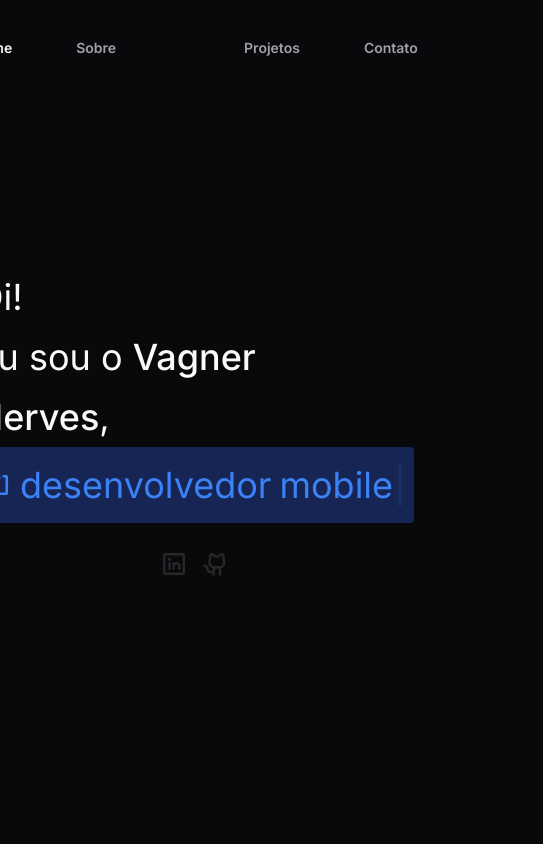
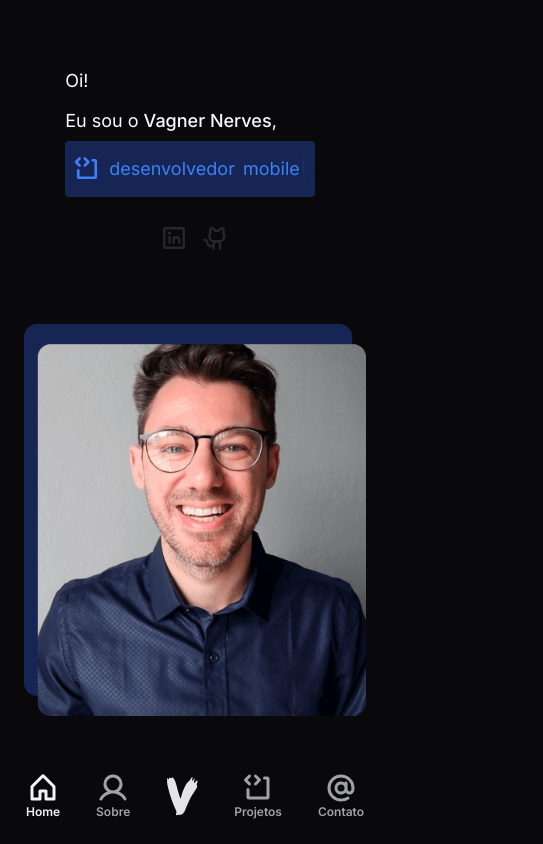
Before and after one commit to VagnerNerves/portfolio, a Next.js app: page / in a window 390 px wide. Shown: the top 844 px of the page, 543 px wide, since content can reach past the window. Built offline with nearby package versions, Linux system fonts and the light colour scheme.

Commit message:
feat: Ajusted for screen phone.

```diff
--- a/src/components/Carousel.tsx
+++ b/src/components/Carousel.tsx
@@ -19,7 +19,7 @@ export function Carousel({ data }: CarouselProps) {
       effect={"cards"}
       grabCursor={true}
       modules={[EffectCards]}
-      className="w-[260px] h-[560px]"
+      className="w-[140px] h-[290px] sm:w-[260px] sm:h-[560px]"
     >
       {data.map((value, index) => {
         return (
--- a/src/components/Footer.tsx
+++ b/src/components/Footer.tsx
@@ -4,7 +4,7 @@ export function Footer() {
   const currentYear = new Date().getFullYear();
 
   return (
-    <footer className="w-full py-16 flex justify-center items-center">
+    <footer className="w-full pt-16 pb-40 sm:py-16 flex justify-center items-center">
       <div className="max-w-7xl flex flex-1 flex-col gap-6 px-6 ">
         <div className="flex flex-row justify-between items-center gap-2">
           <p className="font-semibold text-base text-zinc-400">Vagner Nerves</p>
--- a/src/components/Header.tsx
+++ b/src/components/Header.tsx
@@ -3,6 +3,8 @@
 import { useState, useEffect } from "react";
 import Image from "next/image";
 import Link from "next/link";
+
+import { House, User, CodeBlock, At } from "@/assets/icons/PhosphorIcons";
 
 import LogoV from "../assets/logoV.svg";
 
@@ -35,41 +37,45 @@ export function Header() {
   }, []);
 
   return (
-    <header className="fixed top-0 w-full bg-zinc-950 px-10 py-5 h-24 z-50">
-      <nav className="h-full flex gap-16 justify-center items-center">
+    <header className="fixed bottom-0 sm:top-0 w-full px-2 py-5 h-24 z-50 bg-zinc-950 ">
+      <nav className="h-full flex justify-around sm:justify-center items-center sm:gap-16 ">
         <Link
           href="#home"
           data-active={activeSection === "home"}
-          className="font-semibold text-sm text-zinc-400 data-[active=true]:text-zinc-100 hover:text-zinc-100"
+          className="font-semibold text-xs sm:text-sm text-zinc-400 data-[active=true]:text-zinc-100 hover:text-zinc-100 flex flex-col justify-center items-center"
         >
+          <House weight="bold" size={32} className=" sm:hidden" />
           Home
         </Link>
 
         <Link
           href="#about"
           data-active={activeSection === "about"}
-          className="font-semibold text-sm text-zinc-400 data-[active=true]:text-zinc-100 hover:text-zinc-100"
+          className="font-semibold text-xs sm:text-sm text-zinc-400 data-[active=true]:text-zinc-100 hover:text-zinc-100 flex flex-col justify-center items-center"
         >
+          <User weight="bold" size={32} className=" sm:hidden" />
           Sobre
         </Link>
 
         <Link href="/">
-          <Image alt="Logo Vagner Nerves" src={LogoV} />
+          <Image alt="Logo Vagner Nerves" src={LogoV} className="w-8 sm:w-6" />
         </Link>
 
         <Link
           href="#projects"
           data-active={activeSection === "projects"}
-          className="font-semibold text-sm text-zinc-400 data-[active=true]:text-zinc-100 hover:text-zinc-100"
+          className="font-semibold text-xs sm:text-sm text-zinc-400 data-[active=true]:text-zinc-100 hover:text-zinc-100 flex flex-col justify-center items-center"
         >
+          <CodeBlock weight="bold" size={32} className=" sm:hidden" />
           Projetos
         </Link>
 
         <Link
           href="#contact"
           data-active={activeSection === "contact"}
-          className="font-semibold text-sm text-zinc-400 data-[active=true]:text-zinc-100 hover:text-zinc-100"
+          className="font-semibold text-xs sm:text-sm text-zinc-400 data-[active=true]:text-zinc-100 hover:text-zinc-100 flex flex-col justify-center items-center"
         >
+          <At weight="bold" size={32} className=" sm:hidden" />
           Contato
         </Link>
       </nav>
--- a/src/components/Project.tsx
+++ b/src/components/Project.tsx
@@ -21,7 +21,7 @@ export function Project({
   images,
 }: ProjectProps) {
   return (
-    <div className="group/project py-12 flex flex-1 gap-2">
+    <div className="group/project py-12 flex flex-col lg:flex-row flex-1 gap-9 lg:gap-2">
       <div className="flex flex-1 flex-col relative">
         <div
           className="w-6 h-6 rounded-full bg-zinc-950 border-2 border-blue-800 absolute top-1 -left-[52px]
@@ -42,7 +42,7 @@ export function Project({
           <ButtonLink typeIcon="github" title="Acesse o Projeto" url={url} />
         </div>
       </div>
-      <div className="min-w-[400px] flex items-center justify-center ">
+      <div className="sm:min-w-[400px] flex items-center justify-center ">
         <Carousel data={images} />
       </div>
     </div>
--- a/src/components/SectionContact.tsx
+++ b/src/components/SectionContact.tsx
@@ -8,7 +8,7 @@ export function SectionContact() {
     >
       <div className="flex flex-col gap-4">
         <p className="font-bold text-xl text-zinc-50">Entre em contato por:</p>
-        <div className="flex flex-row gap-5">
+        <div className="flex flex-col md:flex-row gap-5">
           <CardLink
             typeIcon="email"
             title="Email"
--- a/src/components/SectionHome.tsx
+++ b/src/components/SectionHome.tsx
@@ -10,11 +10,11 @@ export function SectionHome() {
   return (
     <section
       id="home"
-      className="w-full pt-48 pb-48 min-h-screen flex justify-center"
+      className="w-full pt-6 pb-32 sm:py-48 min-h-screen flex justify-center"
     >
-      <div className="max-w-7xl flex flex-1 px-6">
+      <div className="max-w-7xl flex flex-1 flex-col md:flex-row gap-9 md:gap-0 px-6">
         <div className="flex flex-col flex-1 justify-center items-center ">
-          <div className="font-normal text-4xl leading-15 text-zinc-50">
+          <div className="font-normal text-lg sm:text-xl lg:text-4xl leading-10 lg:leading-15 text-zinc-50">
             <p>Oi!</p>
             <p className="mr-12">
               Eu sou o <span className="font-medium">Vagner Nerves</span>,
```
